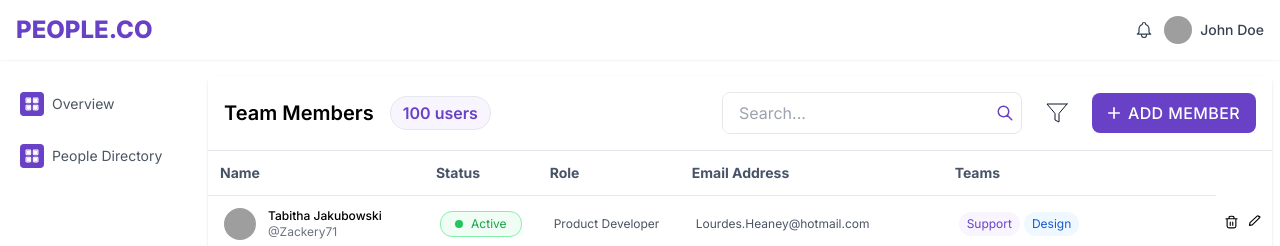
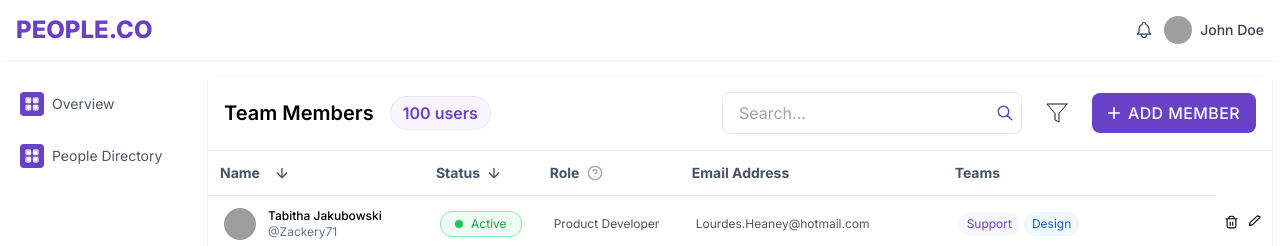
Before and after one commit to AmulyaMachhan/User-Management, a React (Vite) app in the folder frontend/: page /people-directory in a window 1280 px wide. Shown: the top 246 px of the page. Built offline with nearby package versions, Linux system fonts and the light colour scheme; grey boxes are pictures that could not be loaded.

Commit message:
Updated the people directory component

```diff
--- a/frontend/src/components/PeopleDirectory.jsx
+++ b/frontend/src/components/PeopleDirectory.jsx
@@ -5,9 +5,11 @@ import UserTable from "./Table/UserTable";
 import Name from "./Columns/Name";
 import Status from "./Columns/Status";
 import Teams from "./Columns/Teams";
+import { DownArrowIcon, QuestionIcon } from "./Icons";
 
 const PeopleDirectory = () => {
   const users = useSelector((state) => state.user.users);
+
   const data = useMemo(() => users, [users]);
   const columnHelper = createColumnHelper();
 
@@ -15,7 +17,12 @@ const PeopleDirectory = () => {
     () => [
       columnHelper.accessor("name", {
         id: "name",
-        header: "Name",
+        header: () => (
+          <div className="flex gap-4 items-center">
+            <span>Name</span>
+            <DownArrowIcon />
+          </div>
+        ),
         cell: ({
           row: {
             original: { profileImage, name, username },
@@ -26,13 +33,23 @@ const PeopleDirectory = () => {
       }),
       columnHelper.accessor("status", {
         id: "status",
-        header: "Status",
+        header: () => (
+          <div className="flex gap-2 items-center">
+            <span>Status</span>
+            <DownArrowIcon />
+          </div>
+        ),
         cell: ({ getValue }) => <Status isActive={getValue()} />,
       }),
 
       columnHelper.accessor("role", {
         id: "role",
-        header: "Role",
+        header: () => (
+          <div className="flex gap-2 items-center">
+            <span>Role</span>
+            <QuestionIcon />
+          </div>
+        ),
         cell: ({ getValue }) => (
           <div className="text-xs text-gray-600">{getValue()}</div>
         ),
@@ -55,7 +72,7 @@ const PeopleDirectory = () => {
     [columnHelper]
   );
 
-  return <UserTable data={data} columns={columns} />;
+  return <UserTable data={data} columns={columns} overlapFromColumn="status" />;
 };
 
 export default PeopleDirectory;
```
